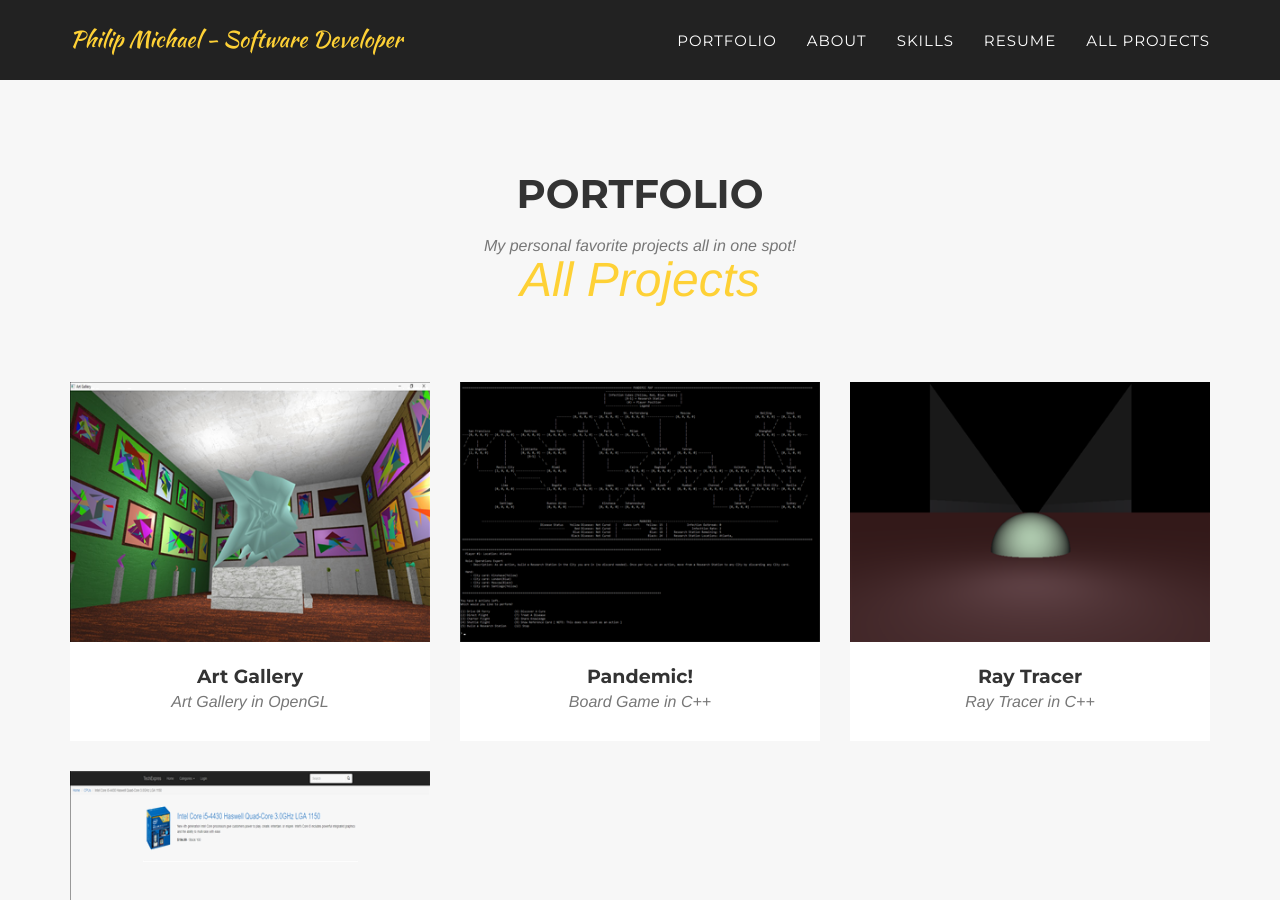
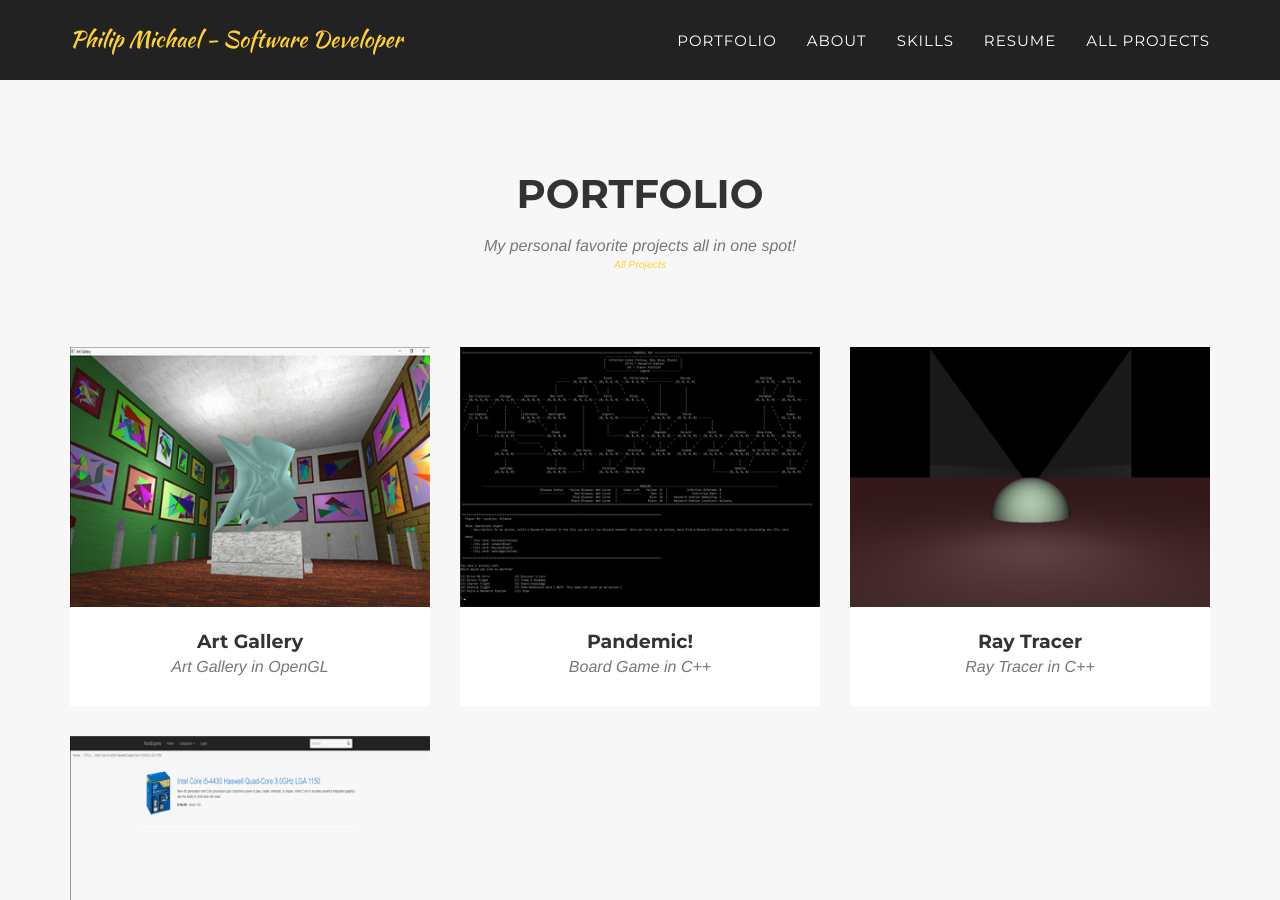
Before and after one commit to pmichaeldev/pmichaeldev.github.io, a Jekyll site: the page built from index.html, in a window 1280 px wide and 900 px high, scrolled down 736 px. Built offline with Jekyll 4.4.1, drawn with Linux system fonts in a browser that asks for light colours; some web fonts are replaced; grey boxes are pictures that could not be loaded.

Commit message:
Undid a change on font size for 'All Projects'.

```diff
--- a/_includes/portfolio_grid.html
+++ b/_includes/portfolio_grid.html
@@ -4,7 +4,7 @@
             <div class="row">
                 <div class="col-lg-12 text-center">
                     <h2 class="section-heading">Portfolio</h2>
-                    <h3 class="section-subheading text-muted">My personal favorite projects all in one spot! <br /><font size="8"><a href="https://github.com/pmichael95/">All Projects</a></font></h3>
+                    <h3 class="section-subheading text-muted">My personal favorite projects all in one spot! <br /><small><a href="https://github.com/pmichael95/">All Projects</a></small></h3>
                 </div>
             </div>
             <div class="row">
```
